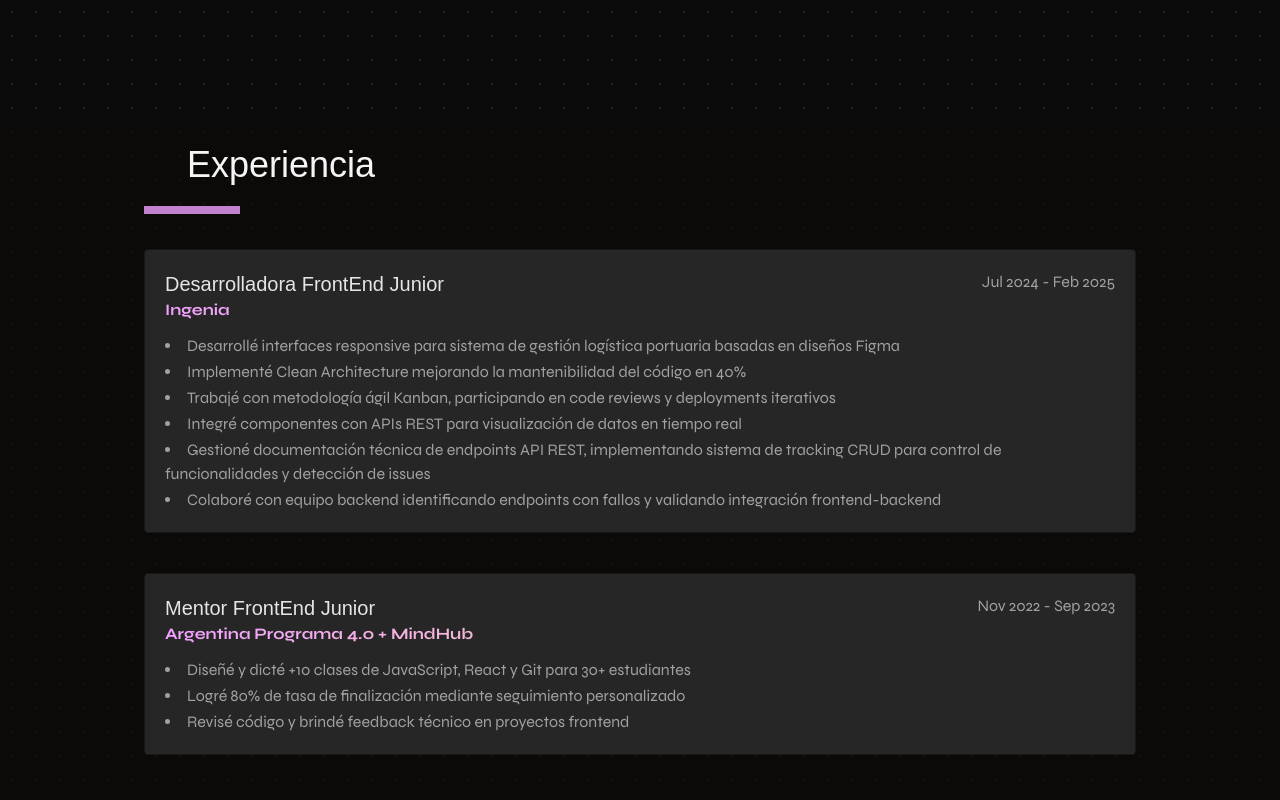
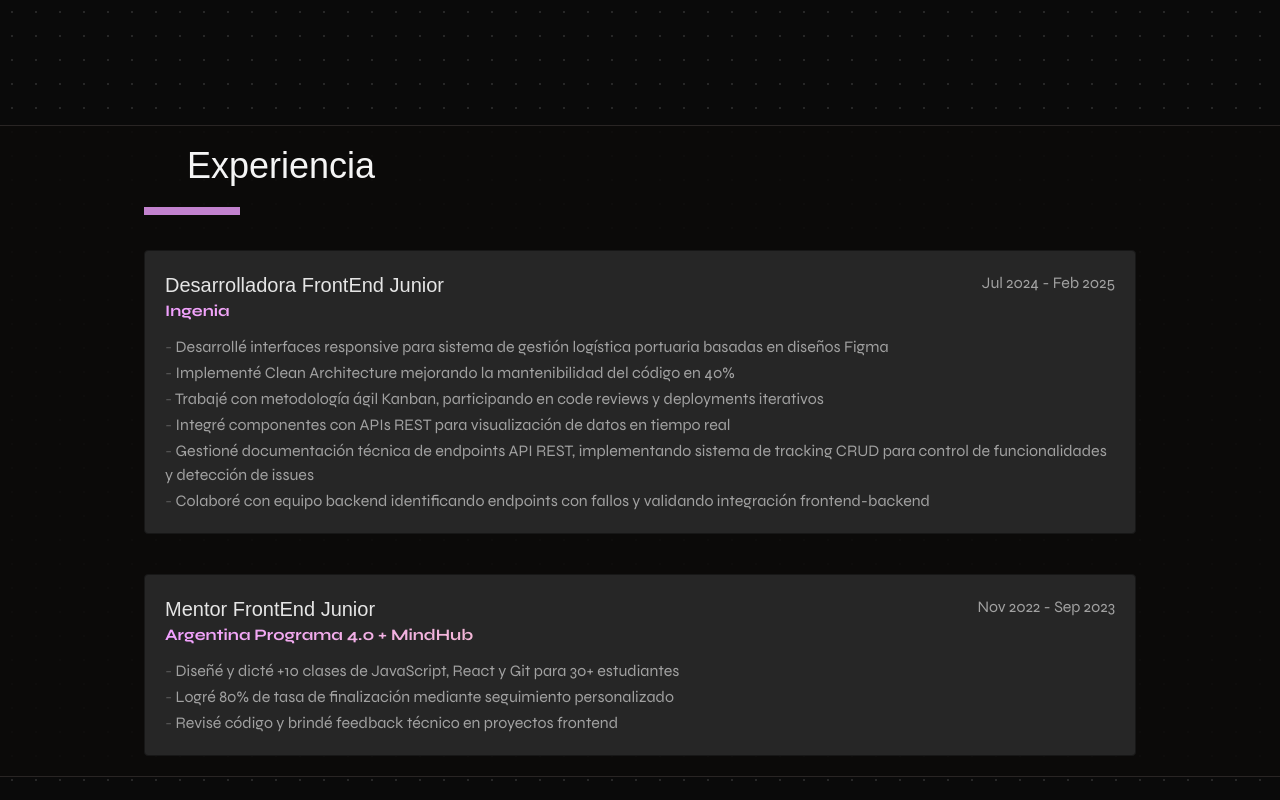
Before and after one commit to Cristaldo-Fiorela/portfolio, a React (Vite) app: page / in a window 1280 px wide. Shown: the part 720-1520 px from the top of the page. Built offline with nearby package versions, Linux system fonts and the light colour scheme; some icons are missing; a web font is replaced by a local one.

Commit message:
detalles de experiencia corregidos

```diff
--- a/src/components/Experience.jsx
+++ b/src/components/Experience.jsx
@@ -1,10 +1,11 @@
 import SectionTitle from "./SectionTitle"
 import { me } from "../db/db";
+import { Icon } from "@iconify/react";
 
 const Experience = () => {
   const { experience } = me;
   return (
-    <div className="bg-stone-950/70 min-h-screen py-5">
+    <div className="bg-stone-950/90 min-h-fit py-5 border-y border-stone-800">
       <section id="experience" className=" scroll-mt-15 max-w-5xl px-4 mx-auto  flex flex-col gap-10">
         <SectionTitle title="Experiencia" />
 
@@ -17,9 +18,9 @@ const Experience = () => {
               </div>
               <h6 className="bg-linear-to-r from-pink to-yellow bg-clip-text text-transparent  font-bold">{work.company}</h6>
             </div>
-            <ul className="flex flex-col gap-0.5 list-disc list-inside ">
+            <ul className="flex flex-col gap-0.5">
               {work.highlights.map((item, i) => (
-                <li className="list-item" key={i}>{item}</li>
+                <li key={i}><span className="text-neutral-400/40">-</span> {item}</li>
               ))}
             </ul>
           </div>
```
